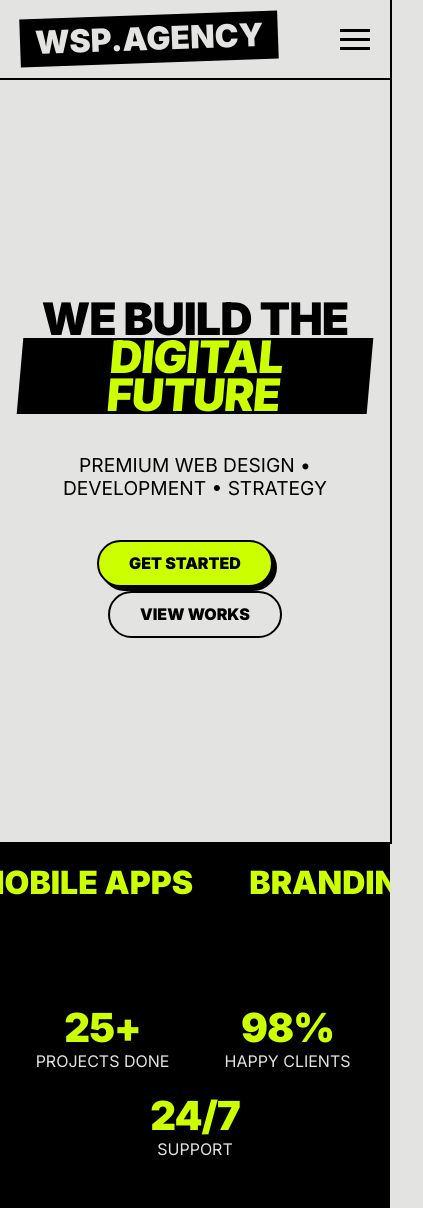
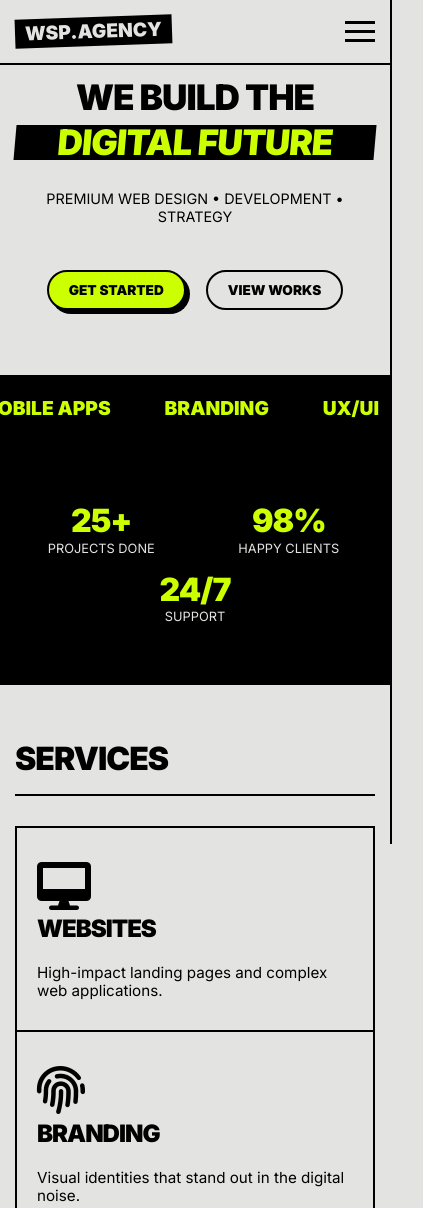
Before and after one commit to Izumx/WSP.Agency, a website: page index.html in a window 390 px wide. Shown: the top 1208 px of the page, 423 px wide, since content can reach past the window. Drawn offline with Linux system fonts and the light colour scheme.

Commit message:
fix: comprehensive mobile responsiveness improvements - Better font scaling across all breakpoints - Fixed button layouts and spacing - Prevented horizontal overflow - Improved section padding and margins - Centered content properly on mobile - Reduced footer logo size on small screens

```diff
--- a/css/style.css
+++ b/css/style.css
@@ -21,6 +21,10 @@ body {
     color: var(--text-color);
     font-family: var(--font-main);
     line-height: 1.2;
+    overflow-x: hidden;
+}
+
+html {
     overflow-x: hidden;
 }
 
@@ -257,6 +261,14 @@ nav {
     max-width: 600px;
     margin-bottom: 50px;
     font-weight: 500;
+}
+
+.hero-buttons {
+    margin-top: 40px;
+    display: flex;
+    gap: 20px;
+    flex-wrap: wrap;
+    justify-content: flex-start;
 }
 
 /* Marquee */
@@ -672,6 +684,10 @@ select.pill-input {
         padding: 15px 0;
     }
 
+    .container {
+        padding: 0 20px;
+    }
+
     .burger {
         display: block;
         cursor: pointer;
@@ -730,19 +746,35 @@ select.pill-input {
         display: none !important;
     }
 
+    .logo {
+        font-size: 1.5rem;
+        padding: 3px 10px;
+    }
+
     .hero {
         padding-top: 100px;
+        padding-bottom: 60px;
         text-align: center;
         justify-content: center;
+        min-height: auto;
     }
 
     .hero h1 {
-        font-size: 3.5rem;
+        font-size: 3rem;
+        line-height: 1;
+        margin-bottom: 30px;
+    }
+
+    .hero h1 .highlight {
+        padding: 0 10px;
+        display: block;
+        margin-top: 10px;
     }
 
     .hero p {
-        font-size: 1.2rem;
-        margin: 0 auto 40px;
+        font-size: 1rem;
+        margin: 0 auto 30px;
+        max-width: 100%;
     }
 
     .doodle {
@@ -750,37 +782,114 @@ select.pill-input {
     }
 
     .hero .btn {
-        padding: 12px 30px;
+        padding: 12px 25px;
+        font-size: 0.9rem;
+        margin: 5px;
+        display: inline-block;
+    }
+
+    .hero-buttons {
+        justify-content: center;
+        gap: 10px;
+    }
+
+    .marquee-content {
+        font-size: 1.5rem;
+    }
+
+    .stats {
+        padding: 60px 0;
+    }
+
+    .stats h3 {
+        font-size: 3rem;
+    }
+
+    .stats p {
+        font-size: 0.9rem;
+    }
+
+    .services,
+    .portfolio {
+        padding: 60px 0;
+    }
+
+    .section-title {
+        font-size: 2.5rem;
+        margin-bottom: 30px;
+    }
+
+    .services-grid {
+        grid-template-columns: 1fr;
+        gap: 2px;
+    }
+
+    .service-card {
+        padding: 40px 25px;
+        min-height: 200px;
+    }
+
+    .service-card h3 {
+        font-size: 1.8rem;
+    }
+
+    .service-card p {
+        font-size: 0.95rem;
+    }
+
+    .portfolio-image {
+        height: 250px;
+    }
+
+    .portfolio-content {
+        padding: 20px;
+    }
+
+    .portfolio-content h4 {
+        font-size: 1.5rem;
+    }
+
+    .portfolio-content p {
+        font-size: 0.9rem;
+    }
+
+    .contact-section {
+        padding: 60px 0;
+    }
+
+    .contact-heading-new {
+        font-size: 3rem;
+        line-height: 1.1;
+    }
+
+    .contact-subtext {
         font-size: 1rem;
     }
 
-    .marquee-content {
+    .form-vertical {
+        max-width: 100%;
+    }
+
+    .pickles-footer {
+        padding: 60px 0 30px;
+    }
+
+    .footer-top {
+        margin-bottom: 40px;
+    }
+
+    .footer-cta {
         font-size: 2rem;
     }
 
-    .stats h3 {
-        font-size: 3.5rem;
+    .footer-links {
+        justify-content: center;
+        gap: 15px;
     }
 
-    .section-title {
-        font-size: 3rem;
-    }
-
-    .service-card {
-        padding: 30px;
-        min-height: 250px;
-    }
-
-    .service-card h3 {
-        font-size: 2rem;
-    }
-
-    .portfolio-image {
-        height: 300px;
-    }
-
-    .contact-heading-new {
-        font-size: 3.5rem;
+    .dashed-btn {
+        font-size: 0.9rem;
+        padding: 12px 20px;
     }
 
     .footer-bottom {
@@ -788,49 +897,122 @@ select.pill-input {
         align-items: center;
         gap: 20px;
         text-align: center;
+        padding-top: 30px;
     }
 
     .footer-logo {
-        font-size: 4rem;
+        font-size: 3rem;
     }
 
-    .footer-links {
-        justify-content: center;
+    .footer-bottom p {
+        font-size: 0.8rem;
     }
 }
 
 @media (max-width: 480px) {
     .container {
-        padding: 0 20px;
+        padding: 0 15px;
+    }
+
+    .logo {
+        font-size: 1.2rem;
+    }
+
+    .hero {
+        padding-top: 80px;
     }
 
     .hero h1 {
-        font-size: 2.8rem;
+        font-size: 2.2rem;
+    }
+
+    .hero p {
+        font-size: 0.9rem;
+    }
+
+    .hero .btn {
+        padding: 10px 20px;
+        font-size: 0.85rem;
     }
 
     .highlight-black {
-        padding: 0 10px;
+        padding: 0 8px;
+    }
+
+    .highlight-lime {
+        padding: 0 8px;
+    }
+
+    .marquee-content {
+        font-size: 1.2rem;
+    }
+
+    .section-title {
+        font-size: 2rem;
+    }
+
+    .service-card {
+        padding: 30px 20px;
+    }
+
+    .service-card h3 {
+        font-size: 1.5rem;
+    }
+
+    .service-card .icon {
+        font-size: 3rem;
+    }
+
+    .portfolio-image {
+        height: 200px;
+    }
+
+    .btn-case {
+        padding: 12px 25px;
+        font-size: 0.9rem;
+    }
+
+    .contact-heading-new {
+        font-size: 2.5rem;
     }
 
     .pill-input {
         padding: 15px 20px;
-        font-size: 1rem;
+        font-size: 0.95rem;
     }
 
     .btn-submit {
-        font-size: 1.2rem;
+        font-size: 1.1rem;
+        padding: 20px;
     }
 
     .stats .stat-container {
-        gap: 20px;
+        gap: 15px;
     }
 
     .stat-item {
-        flex: 1 1 150px;
+        flex: 1 1 120px;
     }
 
     .stat-item h3 {
+        font-size: 2rem;
+    }
+
+    .stat-item p {
+        font-size: 0.8rem;
+    }
+
+    .footer-logo {
         font-size: 2.5rem;
+    }
+
+    .footer-cta {
+        font-size: 1.5rem;
+    }
+
+    .dashed-btn {
+        font-size: 0.85rem;
+        padding: 10px 18px;
     }
 }
 
--- a/index.html
+++ b/index.html
@@ -51,8 +51,8 @@
         <div class="container hero-content">
             <h1>WE BUILD THE <br><span class="highlight">DIGITAL FUTURE</span></h1>
             <p>PREMIUM WEB DESIGN • DEVELOPMENT • STRATEGY</p>
-            <div style="margin-top: 40px;">
-                <a href="#contact" class="btn btn-primary" style="margin-right: 20px;">Get Started</a>
+            <div class="hero-buttons">
+                <a href="#contact" class="btn btn-primary">Get Started</a>
                 <a href="#portfolio" class="btn">View Works</a>
             </div>
         </div>
```
